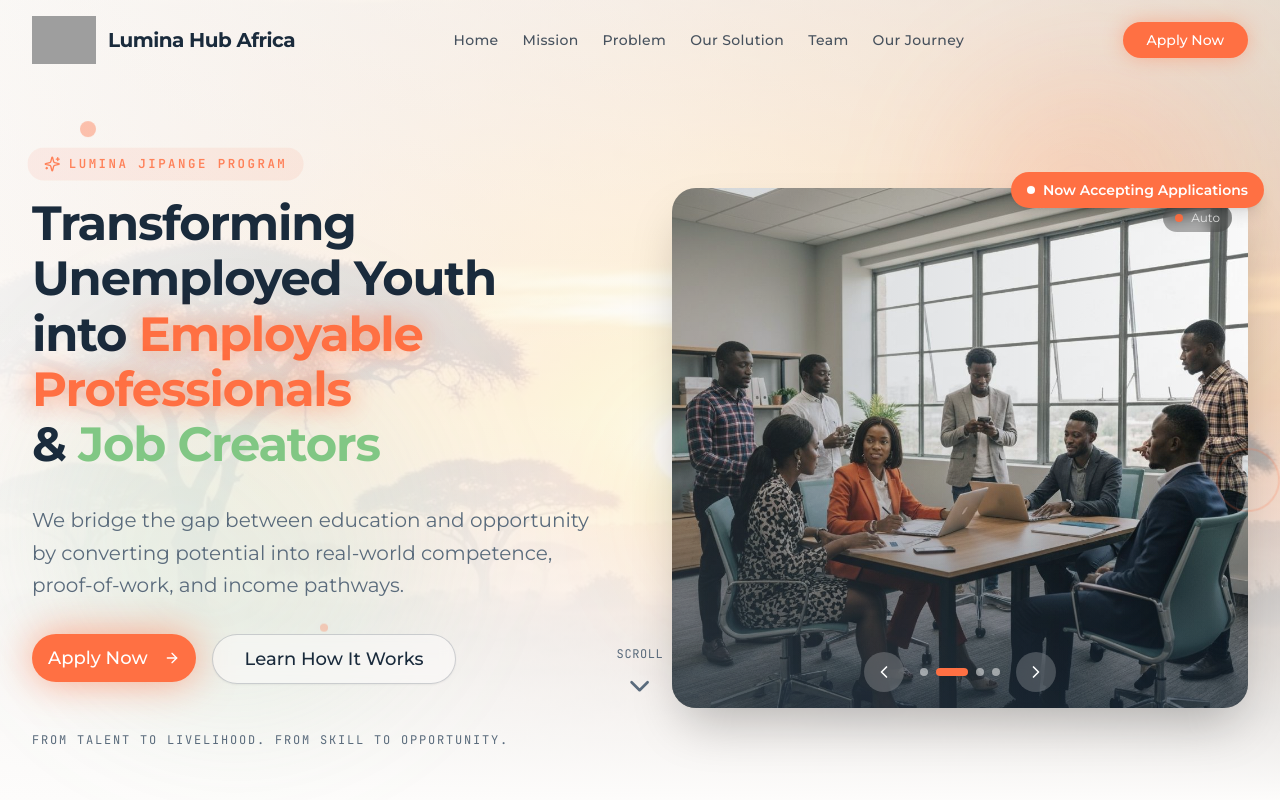
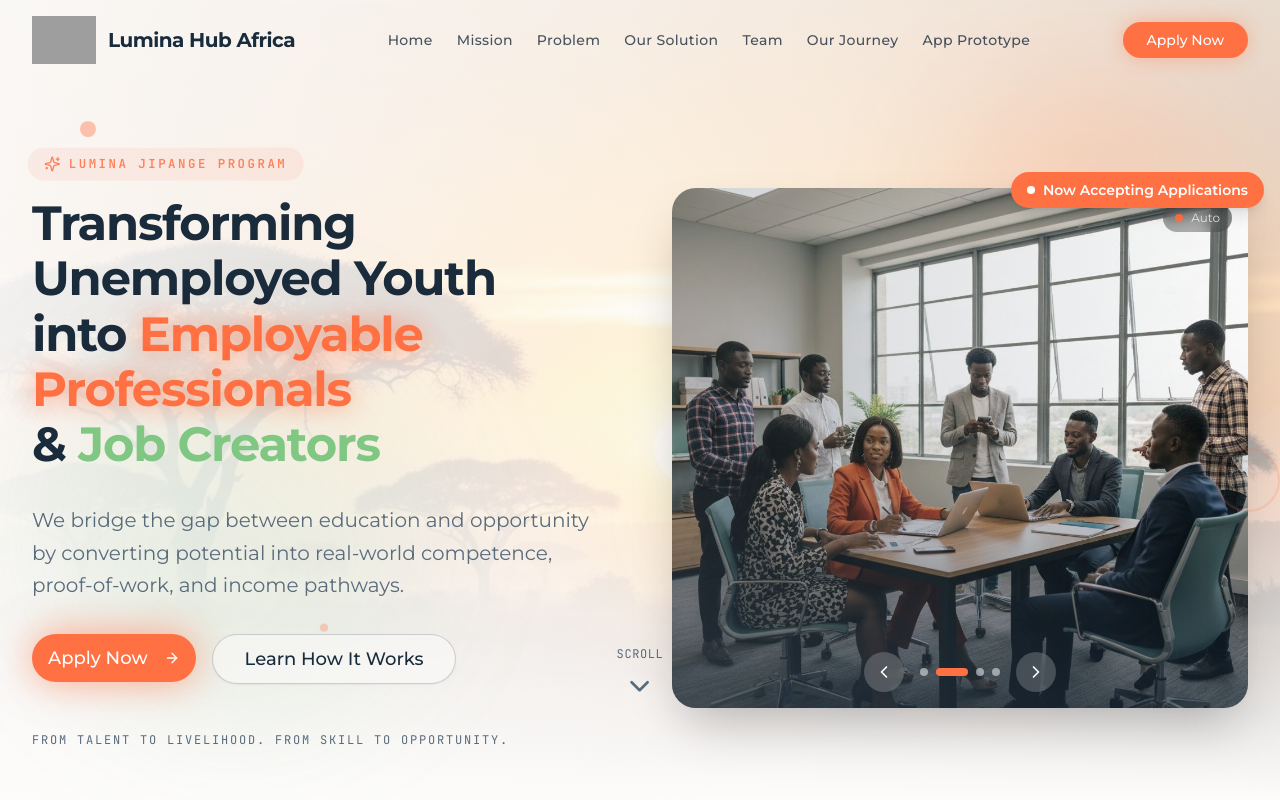
Before and after one commit to FKN237/Lumina-Jipange-Program-Website, a Next.js app: page / in a window 1280 px wide. Shown: the top 800 px of the page. Built offline with nearby package versions, Linux system fonts and the light colour scheme; grey boxes are pictures that could not be loaded.

Commit message:
added the app prototype to the navbar

```diff
--- a/components/navigation.tsx
+++ b/components/navigation.tsx
@@ -23,6 +23,7 @@ export function Navigation() {
     { href: "#program", label: "Our Solution" },
     { href: "#team", label: "Team" },
     { href: "#journey", label: "Our Journey" },
+    { href: "https://v0-lumina-delta.vercel.app/", label: "App Prototype", external: true },
   ]
 
   return (
@@ -49,6 +50,7 @@ export function Navigation() {
                 key={link.href}
                 href={link.href}
                 className="text-sm font-medium text-secondary/80 hover:text-primary transition-colors tracking-wide"
+                {...(link.external ? { target: "_blank", rel: "noopener noreferrer" } : {})}
               >
                 {link.label}
               </a>
```
